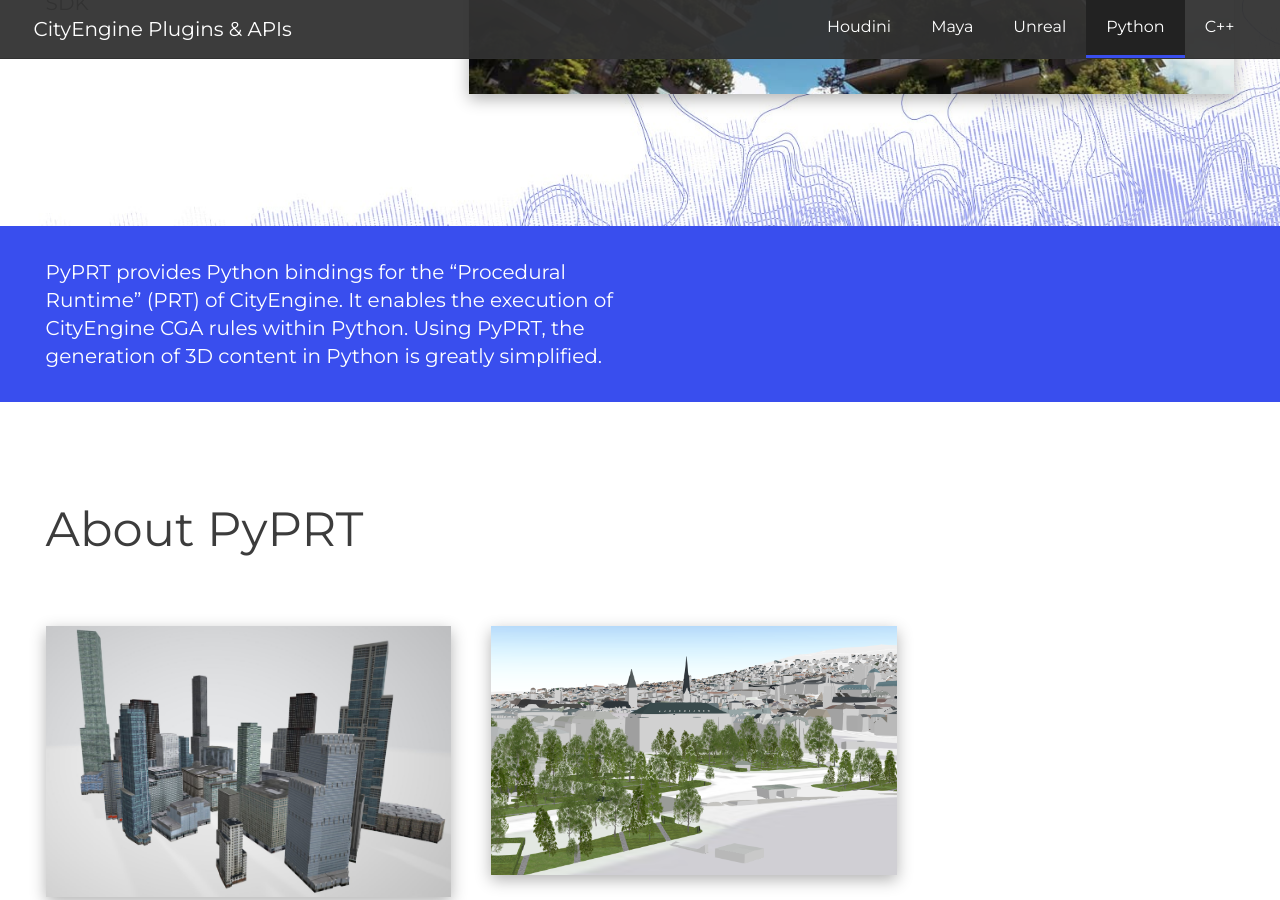
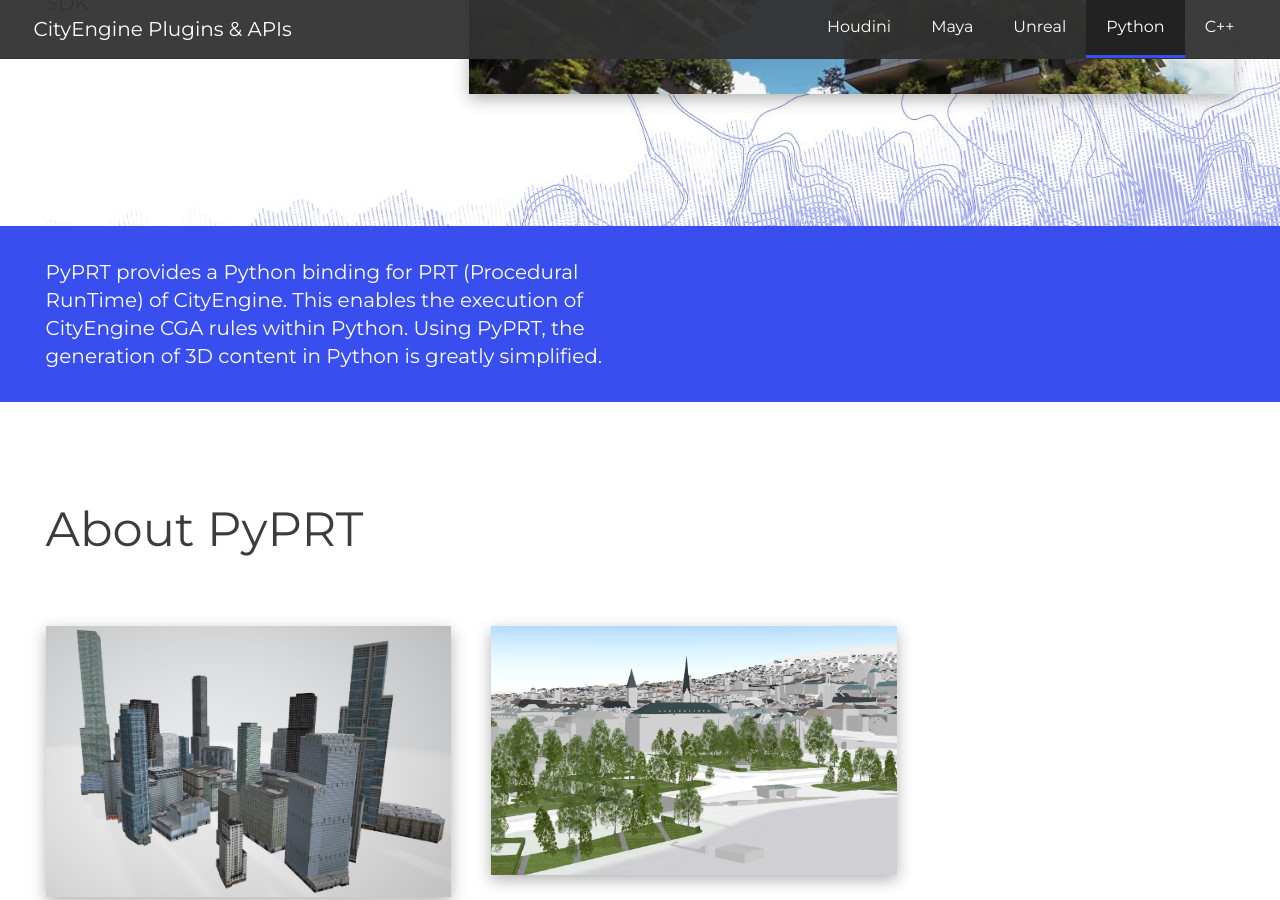
Before and after one commit to Esri/cityengine, a Jekyll site: the page built from _plugins/pyprt.md, in a window 1280 px wide and 900 px high, scrolled down 586 px. Built offline with Jekyll 4.4.1, drawn with Linux system fonts in a browser that asks for light colours.

Commit message:
Update pyprt.md

```diff
--- a/_plugins/pyprt.md
+++ b/_plugins/pyprt.md
@@ -18,7 +18,7 @@
   - type: image
     name: pyprt-teaser-image.jpg
 
-description: PyPRT provides Python bindings for the “Procedural Runtime” (PRT) of CityEngine. It enables the execution of CityEngine CGA rules within Python. Using PyPRT, the generation of 3D content in Python is greatly simplified.
+description: PyPRT provides a Python binding for PRT (Procedural RunTime) of CityEngine. This enables the execution of CityEngine CGA rules within Python. Using PyPRT, the generation of 3D content in Python is greatly simplified.
 
 gallery:
 - image: pyprt_ex_5_1.jpg
```
